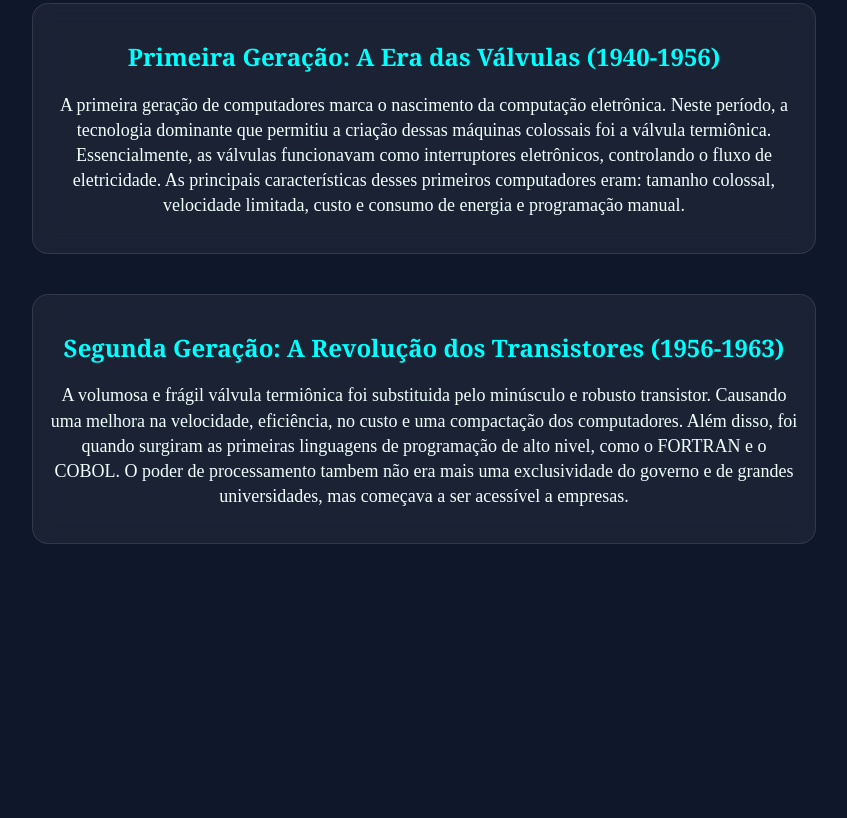
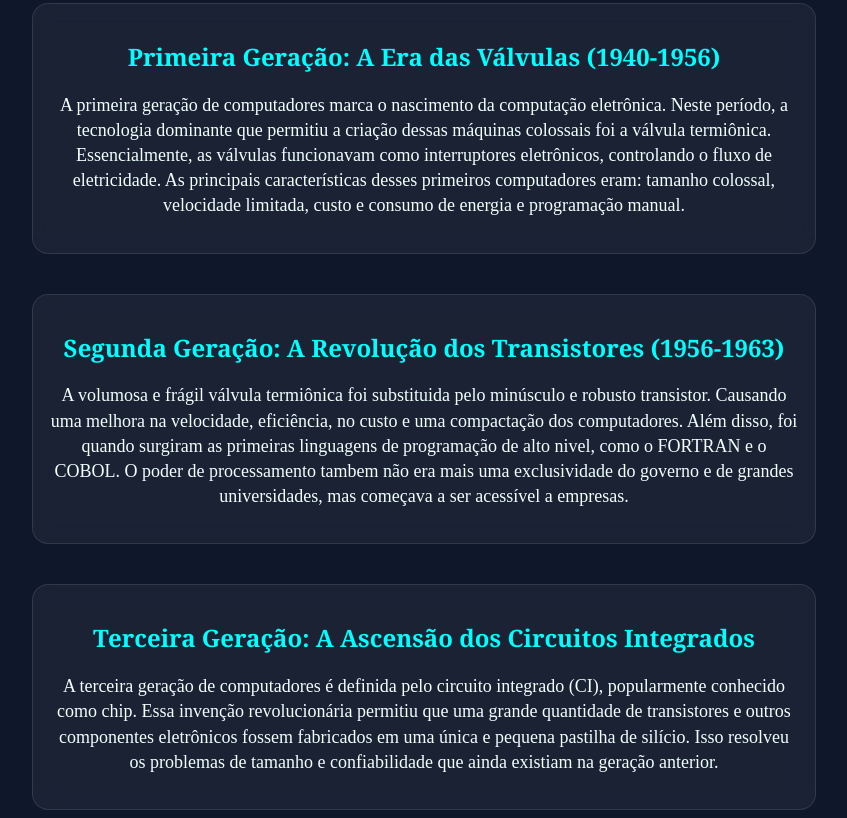
Before and after one commit to RamosBKS/ProjetoHistoriaComputacao, a plain HTML site: page index.html in a window 1280 px wide. Shown: the part 2682-3500 px from the top of the page, without its empty margins (216-1063 px from the left). Before the commit the page ends 3234 px from the top, so only its background shows below. Drawn offline with Linux system fonts and the light colour scheme; a script that the page names is missing.

Commit message:
adicao de box texto

```diff
--- a/index.html
+++ b/index.html
@@ -67,6 +67,10 @@
                     <h2 class="titulo-caixa">Segunda Geração: A Revolução dos Transistores (1956-1963)</h2>
                     <p> A volumosa e frágil válvula termiônica foi substituida pelo minúsculo e robusto transistor. Causando uma melhora na velocidade, eficiência, no custo e uma compactação dos computadores. Além disso, foi quando surgiram as primeiras linguagens de programação de alto nivel, como o FORTRAN e o COBOL. O poder de processamento tambem não era mais uma exclusividade do governo e de grandes universidades, mas começava a ser acessível a empresas.</p>
             </div>
+            <div class="caixa">
+                    <h2 class="titulo-caixa">Terceira Geração: A Ascensão dos Circuitos Integrados </h2>
+                    <p> A terceira geração de computadores é definida pelo circuito integrado (CI), popularmente conhecido como chip. Essa invenção revolucionária permitiu que uma grande quantidade de transistores e outros componentes eletrônicos fossem fabricados em uma única e pequena pastilha de silício. Isso resolveu os problemas de tamanho e confiabilidade que ainda existiam na geração anterior.</p>
+            </div>
         </div>
     </main>
 </body>
```
